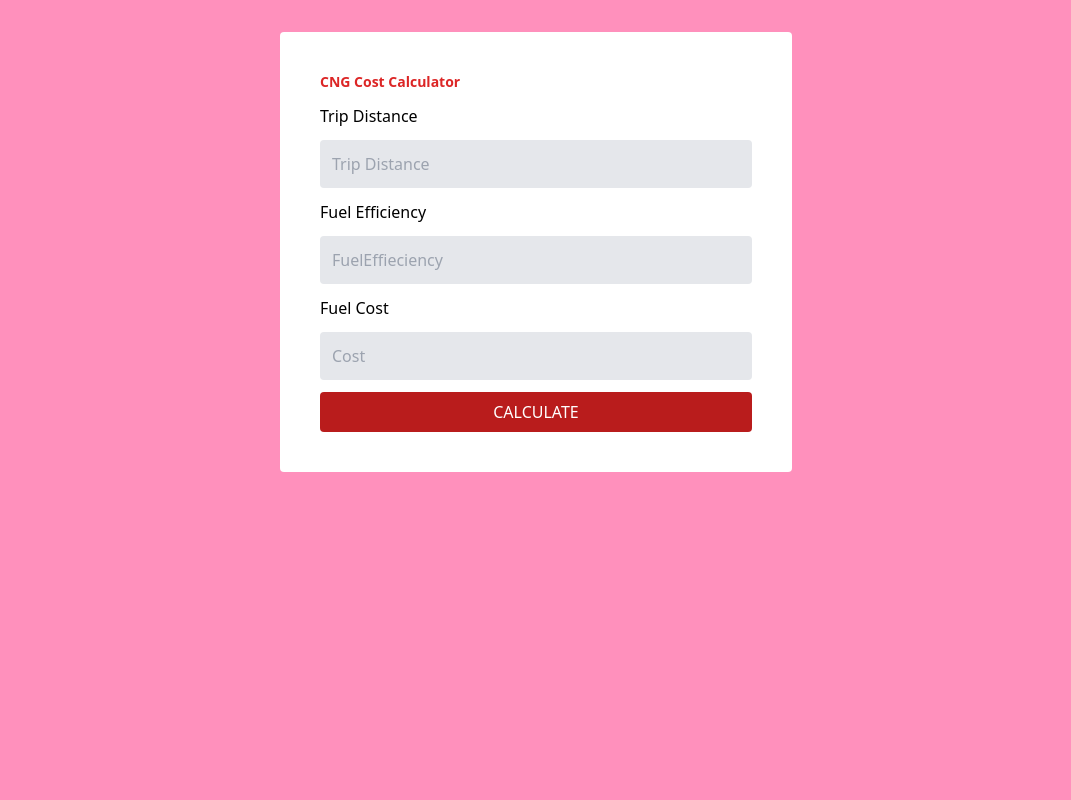
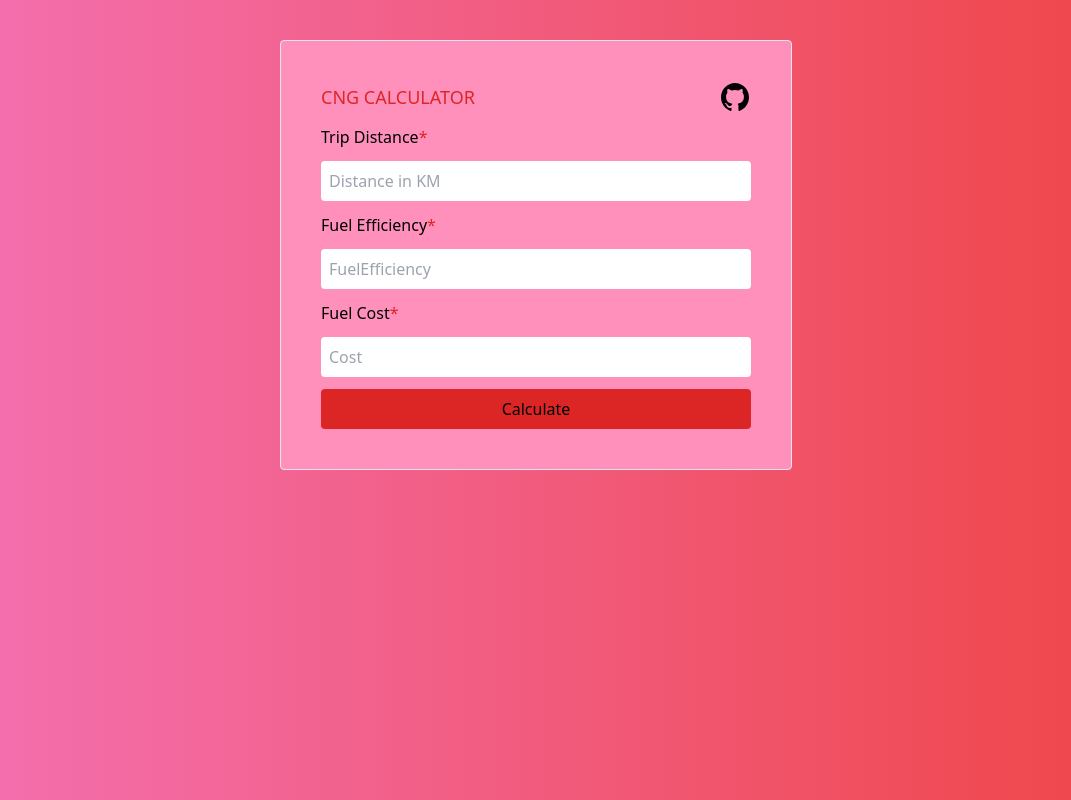
Before and after one commit to RamakrishnanRamanathan/calculator, a website built with Vite: page index.html in a window 1280 px wide. Shown: the whole page, without its empty margins (104-1175 px from the left). Built offline with nearby package versions, Linux system fonts and the light colour scheme.

Commit message:
cngCalculatorFinished

```diff
--- /dev/null
+++ b/assets/js/main.js
@@ -0,0 +1,8 @@
+const distance=document.querySelector("#tripDistance");
+const fuelEfficiency=document.querySelector("#fuelEfficiency");
+ const fuelCost=document.querySelector("#fuelCost");
+const btnEl=document.querySelector("button");
+btnEl.addEventListener('click',()=>{
+    const result=(distance.value/fuelEfficiency.value)*fuelCost.value;
+    alert(result);
+})
--- a/index.html
+++ b/index.html
@@ -9,46 +9,40 @@
   <link rel="stylesheet" href="assets/css/main.css" />
 </head>
 
-<body class=" bg-darkpink">
-  <div class="bg-white p-10 max-w-lg m-auto mt-8 rounded">
-    <h3 class="font-semibold text-sm text-red-600 ">CNG Cost Calculator</h3>
-<div class="form_margin">
-  <div>
-    <label for="tripdistance">Trip Distance</label>
+<body class="bg-gradient-to-r from-pink-400 to-red-500">
+  <div class="bg-black sm:bg-darkpink text-white sm:text-black  max-w-lg border p-10 m-auto mt-10 rounded">
+    <div class="flex items-center justify-between">
+      <h3 class="uppercase text-red-600 font-medium text-lg font-sans">CNG Calculator</h3>
+      <svg xmlns="http://www.w3.org/2000/svg" width="32" height="32" viewBox="0 0 512 512">
+        <path fill="currentColor"
+          d="M256 32C132.3 32 32 134.9 32 261.7c0 101.5 64.2 187.5 153.2 217.9a17.56 17.56 0 0 0 3.8.4c8.3 0 11.5-6.1 11.5-11.4c0-5.5-.2-19.9-.3-39.1a102.4 102.4 0 0 1-22.6 2.7c-43.1 0-52.9-33.5-52.9-33.5c-10.2-26.5-24.9-33.6-24.9-33.6c-19.5-13.7-.1-14.1 1.4-14.1h.1c22.5 2 34.3 23.8 34.3 23.8c11.2 19.6 26.2 25.1 39.6 25.1a63 63 0 0 0 25.6-6c2-14.8 7.8-24.9 14.2-30.7c-49.7-5.8-102-25.5-102-113.5c0-25.1 8.7-45.6 23-61.6c-2.3-5.8-10-29.2 2.2-60.8a18.64 18.64 0 0 1 5-.5c8.1 0 26.4 3.1 56.6 24.1a208.21 208.21 0 0 1 112.2 0c30.2-21 48.5-24.1 56.6-24.1a18.64 18.64 0 0 1 5 .5c12.2 31.6 4.5 55 2.2 60.8c14.3 16.1 23 36.6 23 61.6c0 88.2-52.4 107.6-102.3 113.3c8 7.1 15.2 21.1 15.2 42.5c0 30.7-.3 55.5-.3 63c0 5.4 3.1 11.5 11.4 11.5a19.35 19.35 0 0 0 4-.4C415.9 449.2 480 363.1 480 261.7C480 134.9 379.7 32 256 32" />
+      </svg>
+
+    </div>
+    <form class="space-y-3 mt-3">
+      <div>
+        <label for="tripDistance">Trip Distance<span class="text-red-600">*</span></label>
+      </div>
+      <input type="number" id="tripDistance" placeholder="Distance in KM"
+        class="w-full p-2 rounded outline-none hover:bg-gray-200" required />
+      <div>
+        <label for="fuelEfficiency">Fuel Efficiency<span class="text-red-600">*</span></label>
+      </div>
+      <input type="number" id="fuelEfficiency" placeholder="FuelEfficiency"
+        class="w-full p-2 rounded    outline-none hover:bg-gray-200" required />
+      <div>
+        <label for="fuelCost">Fuel Cost<span class="text-red-600">*</span></label>
+      </div>
+      <input type="number" id="fuelCost" placeholder="Cost" class="w-full p-2 rounded outline-none hover:bg-gray-200" required />
+
+        <button class="w-full p-2 rounded bg-red-600 outline-none hover:bg-red-500 " id="btn">Calculate</button>
+
+    </form>
 
   </div>
-  <div>
+  <script src="/assets/js/main.js">
 
-    <input type="number" id="tripdistance" placeholder="Trip Distance" class="form_input" required>
-  </div>
-</div>
-<div class="form_margin">
-  <div>
-    <label for="fuelefficiency">Fuel Efficiency</label>
-
-  </div>
-  <div>
-
-    <input type="number" id="fuelefficiency" placeholder="FuelEffieciency" class="form_input" required>
-  </div>
-</div>
-<div class="form_margin">
-  <div>
-    <label for="fuelcost">Fuel Cost</label>
-
-  </div>
-  <div>
-
-    <input type="number" id="fuelcost" placeholder="Cost" class="form_input" >
-  </div>
-</div>
-
-  <div class="form_margin ">
-    <button class=" bg-red-700 w-lg w-full p-2   rounded text-white uppercase">Calculate</button>
-  </div>
-
-
-
+  </script>
 </body>
 
 </html>
```
